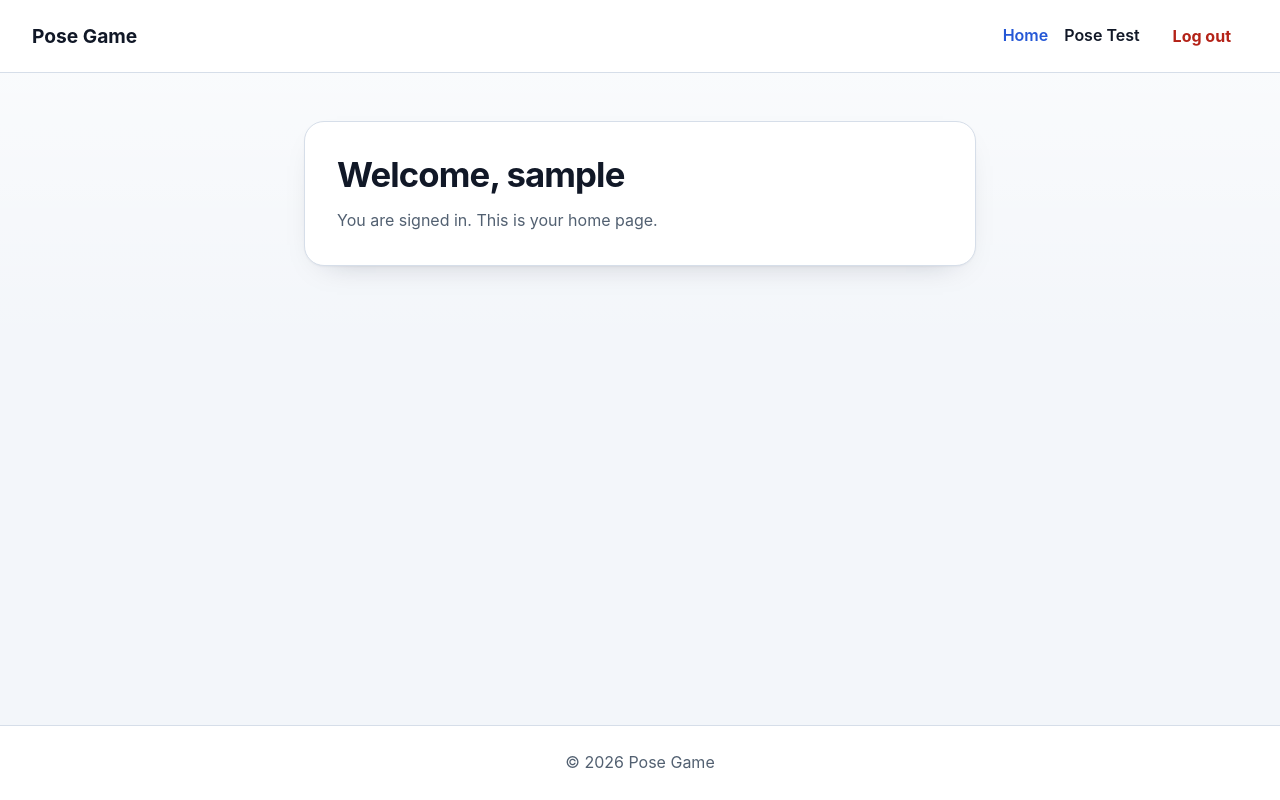
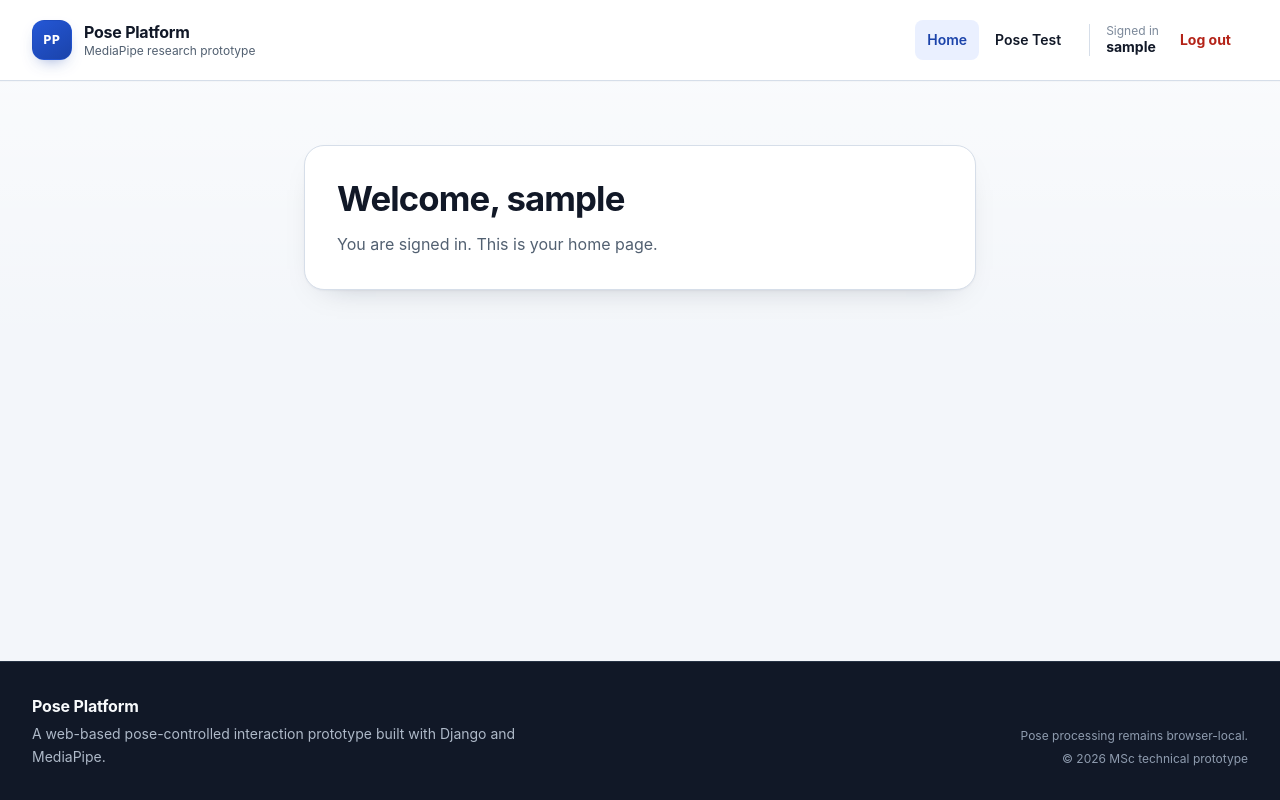
Before and after one commit to xinyan0809/3104719h_program, a Django app: page / in a window 1280 px wide. Run offline with Django 5.2, Linux system fonts and the light colour scheme; the visitor is signed in with stand-in values (Sample User, id 1).

Commit message:
style: refine shared website shell

```diff
--- a/game/static/game/css/app.css
+++ b/game/static/game/css/app.css
@@ -376,23 +376,71 @@ canvas {
 }
 
 .site-header {
+  position: sticky;
+  z-index: 50;
+  top: 0;
   border-bottom: 1px solid var(--color-border);
-  background: var(--color-surface);
+  background: rgba(255, 255, 255, 0.92);
+  box-shadow: 0 1px 0 rgba(15, 23, 42, 0.02);
+  backdrop-filter: saturate(140%) blur(14px);
 }
 
 .site-header__inner {
-  min-height: 4.5rem;
+  min-height: 5rem;
   display: flex;
   align-items: center;
   justify-content: space-between;
-  gap: var(--space-5);
+  gap: var(--space-6);
 }
 
 .site-brand {
+  min-width: max-content;
+  display: inline-flex;
+  align-items: center;
+  gap: var(--space-3);
   color: var(--color-text);
-  font-size: 1.2rem;
-  font-weight: 700;
   text-decoration: none;
+}
+
+.site-brand:hover {
+  color: var(--color-text);
+}
+
+.site-brand__mark {
+  width: 2.5rem;
+  height: 2.5rem;
+  border: 1px solid rgba(36, 87, 214, 0.3);
+  border-radius: var(--radius-medium);
+  display: grid;
+  place-items: center;
+  color: var(--color-surface);
+  background: linear-gradient(145deg, var(--color-primary), var(--color-primary-dark));
+  box-shadow: 0 7px 18px -10px rgba(27, 67, 170, 0.8);
+  font-size: var(--font-size-xs);
+  font-weight: 800;
+  letter-spacing: 0.06em;
+}
+
+.site-brand__copy {
+  display: grid;
+  gap: 0.05rem;
+}
+
+.site-brand__name {
+  font-size: var(--font-size-base);
+  font-weight: 750;
+  letter-spacing: -0.015em;
+  line-height: 1.25;
+}
+
+.site-brand__descriptor {
+  color: var(--color-muted);
+  font-size: var(--font-size-xs);
+  line-height: 1.25;
+}
+
+.primary-nav {
+  margin-left: auto;
 }
 
 .primary-nav__list {
@@ -400,18 +448,61 @@ canvas {
   padding: 0;
   display: flex;
   align-items: center;
-  gap: var(--space-4);
+  gap: var(--space-1);
   list-style: none;
 }
 
+.primary-nav__list > li {
+  display: flex;
+  align-items: center;
+}
+
 .primary-nav__link {
+  min-height: 2.5rem;
+  border-radius: var(--radius-small);
+  padding: var(--space-2) var(--space-3);
+  display: inline-flex;
+  align-items: center;
   color: var(--color-text);
+  font-size: var(--font-size-sm);
   font-weight: 600;
   text-decoration: none;
 }
 
+.primary-nav__link:hover {
+  color: var(--color-primary-dark);
+  background: var(--color-surface-subtle);
+}
+
 .primary-nav__link[aria-current="page"] {
-  color: var(--color-primary);
+  color: var(--color-primary-dark);
+  background: var(--color-primary-soft);
+}
+
+.primary-nav__identity {
+  margin-left: var(--space-3);
+  border-left: 1px solid var(--color-border);
+  padding-left: var(--space-4);
+}
+
+.user-chip {
+  display: grid;
+  gap: 0.05rem;
+  color: var(--color-muted);
+  font-size: var(--font-size-xs);
+  line-height: 1.2;
+}
+
+.user-chip__label {
+  color: var(--color-faint);
+}
+
+.user-chip strong {
+  max-width: 10rem;
+  overflow: hidden;
+  font-size: var(--font-size-sm);
+  text-overflow: ellipsis;
+  white-space: nowrap;
 }
 
 .logout-form {
@@ -464,15 +555,17 @@ canvas {
 .nav-button {
   color: var(--color-error);
   background: transparent;
+  font-size: var(--font-size-sm);
 }
 
 .nav-button:hover {
+  border-color: rgba(180, 35, 24, 0.12);
   background: var(--color-error-background);
 }
 
 .site-main {
   flex: 1;
-  padding-block: var(--space-7);
+  padding-block: var(--space-8);
 }
 
 .page-auth .site-main {
@@ -711,15 +836,59 @@ canvas {
 }
 
 .site-footer {
-  border-top: 1px solid var(--color-border);
-  padding-block: var(--space-5);
-  color: var(--color-muted);
-  background: var(--color-surface);
-  text-align: center;
+  border-top: 1px solid #263244;
+  padding-block: var(--space-6);
+  color: #aeb9c8;
+  background: #111827;
 }
 
 .site-footer p {
   margin: 0;
+}
+
+.site-footer__inner {
+  display: flex;
+  align-items: flex-end;
+  justify-content: space-between;
+  gap: var(--space-7);
+}
+
+.site-footer__brand {
+  margin-bottom: var(--space-1) !important;
+  color: #f8fafc;
+  font-weight: 750;
+  letter-spacing: -0.01em;
+}
+
+.site-footer__description {
+  max-width: 34rem;
+  font-size: var(--font-size-sm);
+}
+
+.site-footer__meta {
+  flex: 0 0 auto;
+  display: grid;
+  gap: var(--space-1);
+  color: #8f9caf;
+  font-size: var(--font-size-xs);
+  text-align: right;
+}
+
+@media (max-width: 56rem) {
+  .site-header__inner {
+    padding-block: var(--space-3);
+    flex-wrap: wrap;
+    gap: var(--space-3) var(--space-5);
+  }
+
+  .primary-nav {
+    width: 100%;
+    margin-left: 0;
+  }
+
+  .primary-nav__list {
+    flex-wrap: wrap;
+  }
 }
 
 @media (max-width: 40rem) {
--- a/game/templates/base.html
+++ b/game/templates/base.html
@@ -4,7 +4,12 @@
 <head>
   <meta charset="utf-8">
   <meta name="viewport" content="width=device-width, initial-scale=1">
-  <title>{% block title %}Pose Game{% endblock %}</title>
+  <meta
+    name="description"
+    content="A Django and MediaPipe research prototype for browser-based pose-controlled interaction."
+  >
+  <meta name="theme-color" content="#f3f6fa">
+  <title>{% block title %}Pose Platform{% endblock %}</title>
   <link rel="stylesheet" href="{% static 'game/css/app.css' %}">
   {% block extra_css %}{% endblock %}
 </head>
@@ -14,7 +19,7 @@
   {% include "partials/header.html" %}
 
   <main id="main-content" class="site-main">
-    <div class="container">
+    <div class="container site-main__inner">
       {% include "partials/messages.html" %}
       {% block content %}{% endblock %}
     </div>
--- a/game/templates/game/home.html
+++ b/game/templates/game/home.html
@@ -1,6 +1,6 @@
 {% extends "base.html" %}
 
-{% block title %}Home | Pose Game{% endblock %}
+{% block title %}Home | Pose Platform{% endblock %}
 
 {% block content %}
   <section class="content-card" aria-labelledby="page-title">
--- a/game/templates/game/pose_test.html
+++ b/game/templates/game/pose_test.html
@@ -1,7 +1,7 @@
 {% extends "base.html" %}
 {% load static %}
 
-{% block title %}Pose Test | Pose Game{% endblock %}
+{% block title %}Pose Test | Pose Platform{% endblock %}
 
 {% block content %}
   <section
--- a/game/templates/partials/footer.html
+++ b/game/templates/partials/footer.html
@@ -1,5 +1,15 @@
 <footer class="site-footer">
-  <div class="container">
-    <p>&copy; {% now "Y" %} Pose Game</p>
+  <div class="container site-footer__inner">
+    <div>
+      <p class="site-footer__brand">Pose Platform</p>
+      <p class="site-footer__description">
+        A web-based pose-controlled interaction prototype built with Django and
+        MediaPipe.
+      </p>
+    </div>
+    <div class="site-footer__meta">
+      <p>Pose processing remains browser-local.</p>
+      <p>&copy; {% now "Y" %} MSc technical prototype</p>
+    </div>
   </div>
 </footer>
--- a/game/templates/partials/header.html
+++ b/game/templates/partials/header.html
@@ -1,6 +1,16 @@
 <header class="site-header">
   <div class="container site-header__inner">
-    <a class="site-brand" href="{% url 'home' %}">Pose Game</a>
+    <a
+      class="site-brand"
+      href="{% if request.user.is_authenticated %}{% url 'home' %}{% else %}{% url 'login' %}{% endif %}"
+      aria-label="Pose Platform{% if request.user.is_authenticated %} home{% else %} login{% endif %}"
+    >
+      <span class="site-brand__mark" aria-hidden="true">PP</span>
+      <span class="site-brand__copy">
+        <span class="site-brand__name">Pose Platform</span>
+        <span class="site-brand__descriptor">MediaPipe research prototype</span>
+      </span>
+    </a>
     {% include "partials/navbar.html" %}
   </div>
 </header>
--- a/game/templates/partials/messages.html
+++ b/game/templates/partials/messages.html
@@ -5,7 +5,8 @@
         class="alert alert--{{ message.tags|default:'info' }}"
         {% if "error" in message.tags %}role="alert"{% else %}role="status"{% endif %}
       >
-        {{ message }}
+        <span class="alert__indicator" aria-hidden="true"></span>
+        <div class="alert__content">{{ message }}</div>
       </div>
     {% endfor %}
   </div>
--- a/game/templates/partials/navbar.html
+++ b/game/templates/partials/navbar.html
@@ -18,6 +18,12 @@
         >
           Pose Test
         </a>
+      </li>
+      <li class="primary-nav__identity">
+        <span class="user-chip" aria-label="Signed in as {{ request.user.username }}">
+          <span class="user-chip__label">Signed in</span>
+          <strong>{{ request.user.username }}</strong>
+        </span>
       </li>
       <li>
         <form class="logout-form" method="post" action="{% url 'logout' %}">
--- a/game/templates/registration/login.html
+++ b/game/templates/registration/login.html
@@ -1,6 +1,6 @@
 {% extends "auth_base.html" %}
 
-{% block title %}Log in | Pose Game{% endblock %}
+{% block title %}Log in | Pose Platform{% endblock %}
 
 {% block auth_heading %}Log in{% endblock %}
 
--- a/game/templates/registration/register.html
+++ b/game/templates/registration/register.html
@@ -1,6 +1,6 @@
 {% extends "auth_base.html" %}
 
-{% block title %}Register | Pose Game{% endblock %}
+{% block title %}Register | Pose Platform{% endblock %}
 
 {% block auth_heading %}Create an account{% endblock %}
 
```
Also changed, not shown: other parts of game/static/game/css/app.css (+56 -8 lines).
